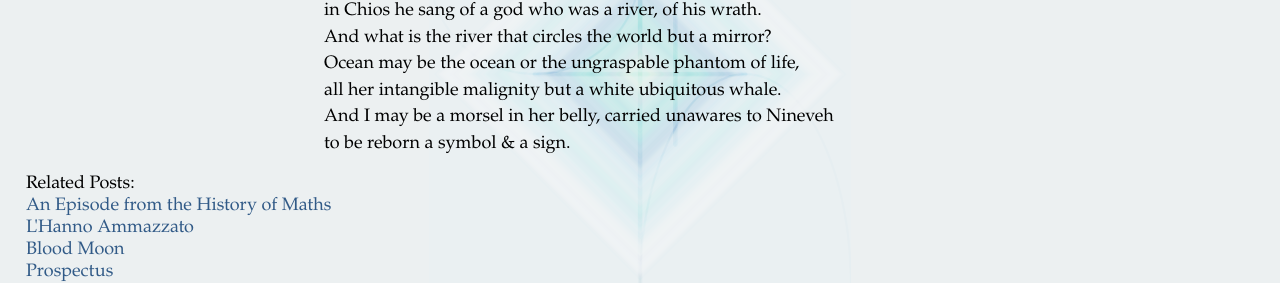
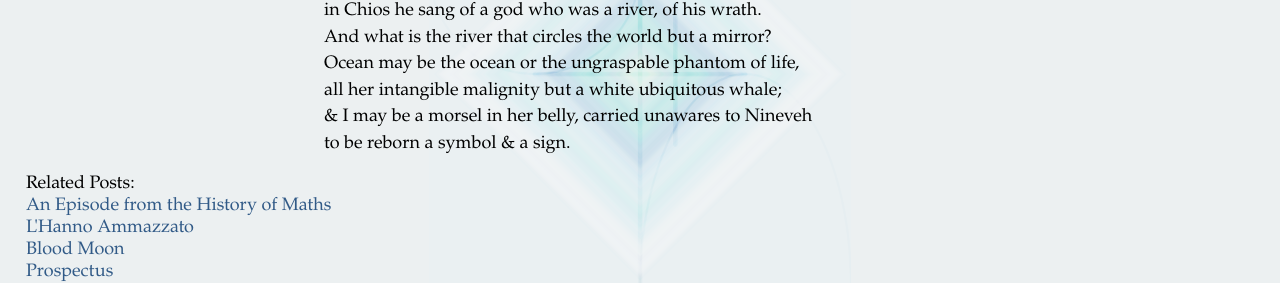
Before and after one commit to Perceptua/perceptua, a Jekyll site: the page built from _posts/2023-04-23-the-river-al-kawthar.md, in a window 1280 px wide. Shown: the part 376-659 px from the top of the page. Built offline with Jekyll 4.4.1, drawn with Linux system fonts in a browser that asks for light colours.

Commit message:
alter punctuation

```diff
--- a/_posts/2023-04-23-the-river-al-kawthar.md
+++ b/_posts/2023-04-23-the-river-al-kawthar.md
@@ -15,6 +15,6 @@ layout: post
 <p class="hanging">in Chios he sang of a god who was a river, of his wrath.</p>
 <p class="hanging">And what is the river that circles the world but a mirror?</p>
 <p class="hanging">Ocean may be the ocean or the ungraspable phantom of life,</p>
-<p class="hanging">all her intangible malignity but a white ubiquitous whale.</p>
-<p class="hanging">And I may be a morsel in her belly, carried unawares to Nineveh</p>
+<p class="hanging">all her intangible malignity but a white ubiquitous whale;</p>
+<p class="hanging">& I may be a morsel in her belly, carried unawares to Nineveh</p>
 <p class="hanging">to be reborn a symbol & a sign.</p>
```
